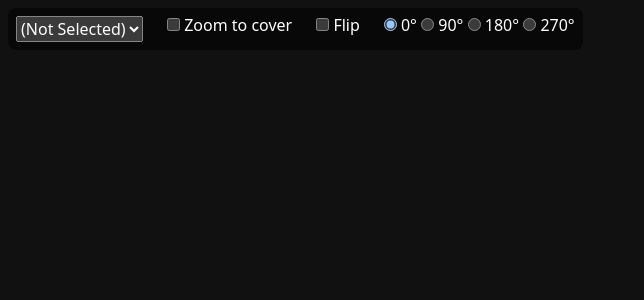
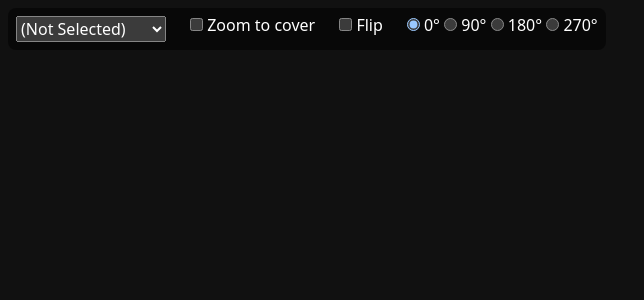
Before and after one commit to jeongtae/simple-webcam-app, a Svelte app: page / in a window 1280 px wide. Shown: the top 300 px of the page, without its empty margins (0-644 px from the left). Built offline with nearby package versions, Linux system fonts and the light colour scheme.

Commit message:
improve camera selector style

```diff
--- a/src/App.svelte
+++ b/src/App.svelte
@@ -121,5 +121,11 @@
     padding: 0.5rem;
     border-radius: 0.5rem;
     color: white;
+
+    select {
+      width: 150px;
+      text-overflow: ellipsis;
+      white-space: nowrap;
+    }
   }
 </style>
```
